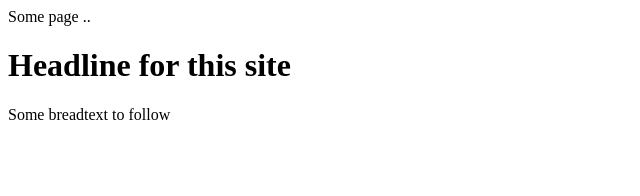
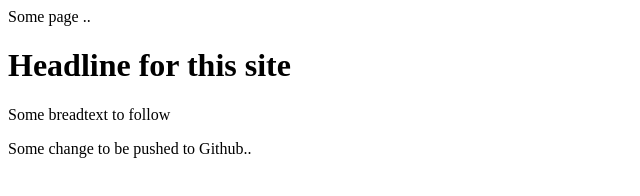
Before and after one commit to erikslu/git-demo, a plain HTML site: page web/index.html in a window 1280 px wide. Shown: the whole page, without its empty margins (0-640 px from the left). Drawn offline with Linux system fonts and the light colour scheme.

Commit message:
updating index page for GH

```diff
--- a/web/index.html
+++ b/web/index.html
@@ -4,5 +4,6 @@
 	<body>
 		<h1>Headline for this site</h1>
 		<p>Some breadtext to follow</p>
+		<p>Some change to be pushed to Github..</p>
 	</body>
 </html>
```
